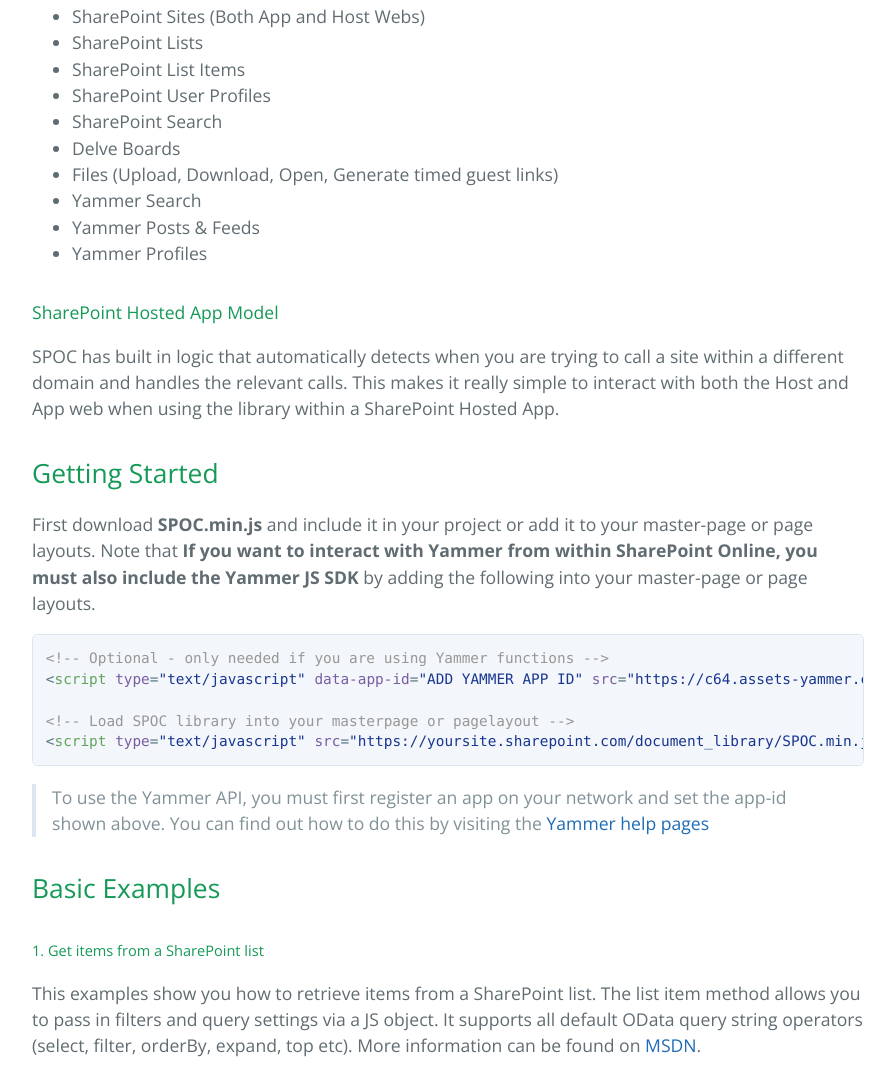
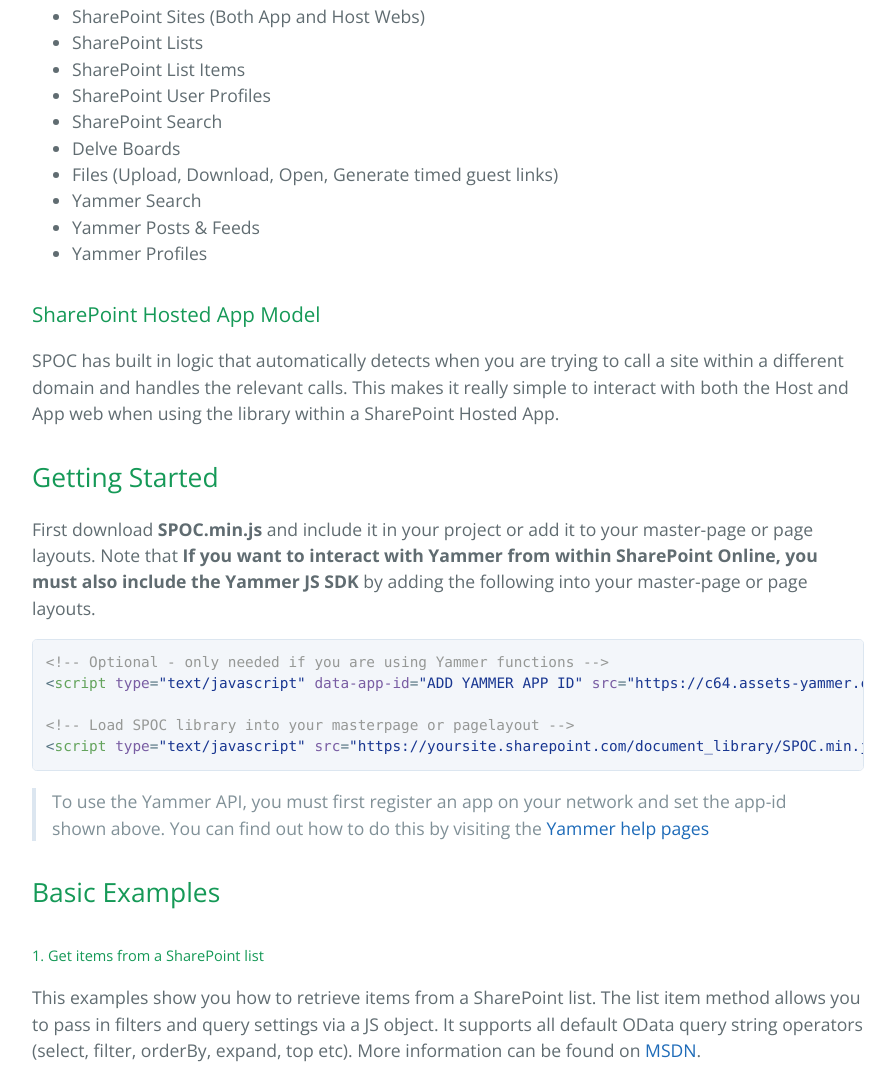
Before and after one commit to golincode/SPOC, a plain HTML site: page index.html in a window 1280 px wide. Shown: the part 701-1774 px from the top of the page, without its empty margins (192-1087 px from the left). Drawn offline with nearby package versions, Linux system fonts and the light colour scheme.

```diff
--- a/index.html
+++ b/index.html
@@ -39,8 +39,8 @@
 <li>Yammer Profiles</li>
 </ul>
 
-<h4>
-<a id="sharepoint-hosted-app-model" class="anchor" href="#sharepoint-hosted-app-model" aria-hidden="true"><span class="octicon octicon-link"></span></a>SharePoint Hosted App Model</h4>
+<h3>
+<a id="sharepoint-hosted-app-model" class="anchor" href="#sharepoint-hosted-app-model" aria-hidden="true"><span class="octicon octicon-link"></span></a>SharePoint Hosted App Model</h3>
 
 <p>SPOC has built in logic that automatically detects when you are trying to call a site within a different domain and handles the relevant calls. This makes it really simple to interact with both the Host and App web when using the library within a SharePoint Hosted App.</p>
 
```
Also changed, not shown: params.json (+1 -1 lines).
